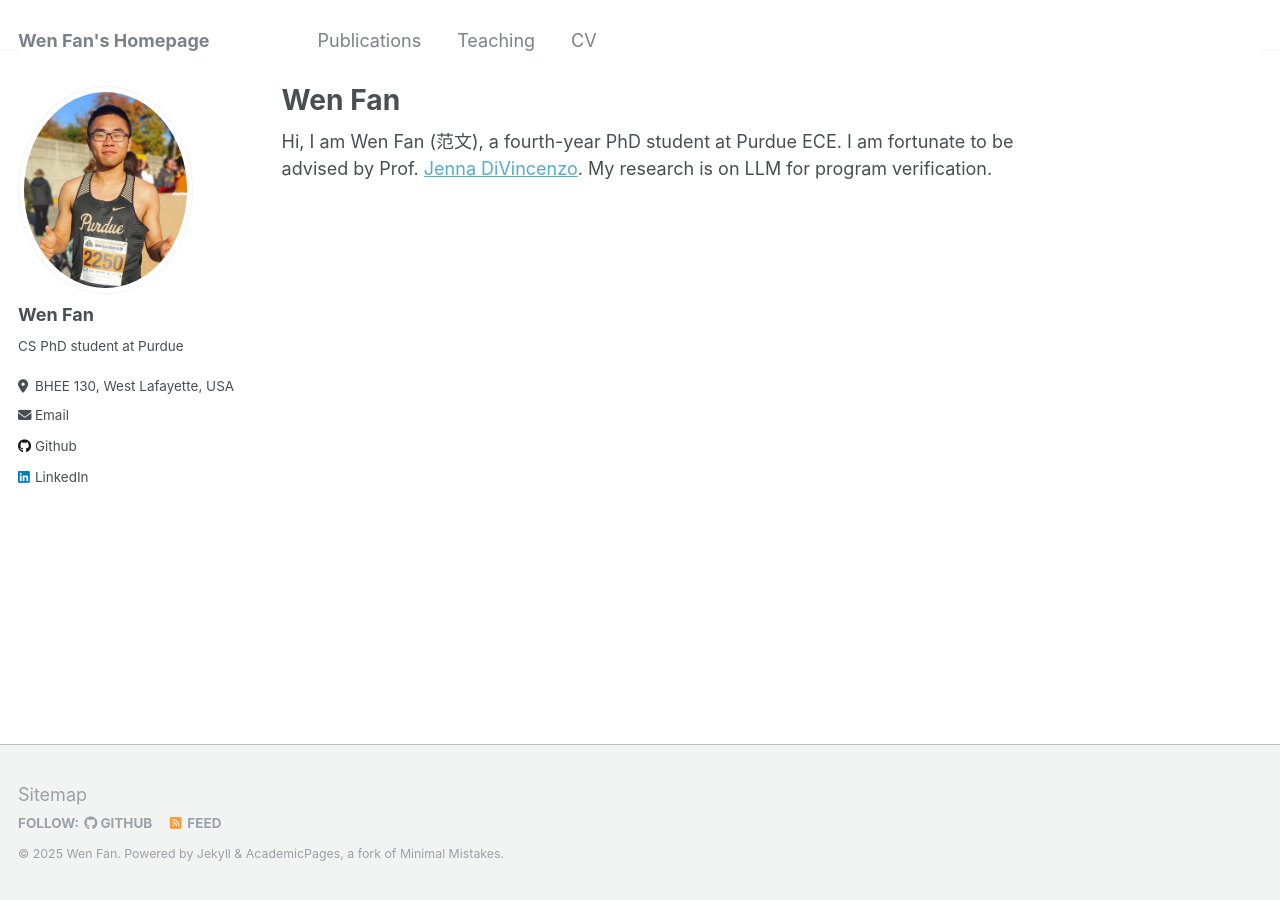
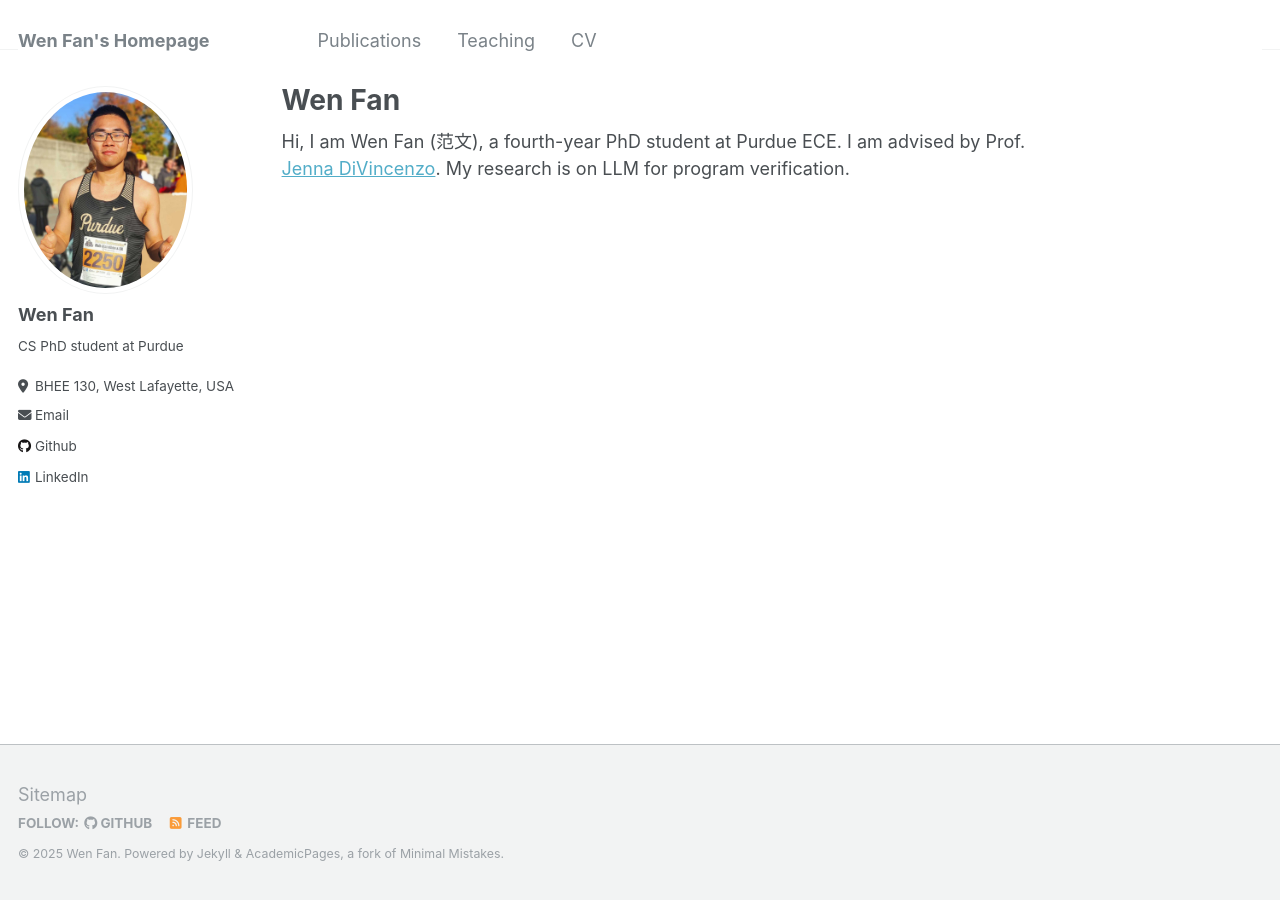
Before and after one commit to fanweneddie/fanweneddie.github.io, a Jekyll site: the page built from _pages/about.md, in a window 1280 px wide. Built offline with Jekyll 4.4.1, drawn with Linux system fonts in a browser that asks for light colours.

Commit message:
update paper link and CV

```diff
--- a/_pages/about.md
+++ b/_pages/about.md
@@ -7,4 +7,4 @@ redirect_from:
   - /about.html
 ---
 
-Hi, I am Wen Fan (范文), a fourth-year PhD student at Purdue ECE. I am fortunate to be advised by Prof. [Jenna DiVincenzo](https://jennalwise.github.io/). My research is on LLM for program verification.
+Hi, I am Wen Fan (范文), a fourth-year PhD student at Purdue ECE. I am advised by Prof. [Jenna DiVincenzo](https://jennalwise.github.io/). My research is on LLM for program verification.
```
Also changed, not shown: _pages/publications.md (+1 -1 lines), 1 other file.
